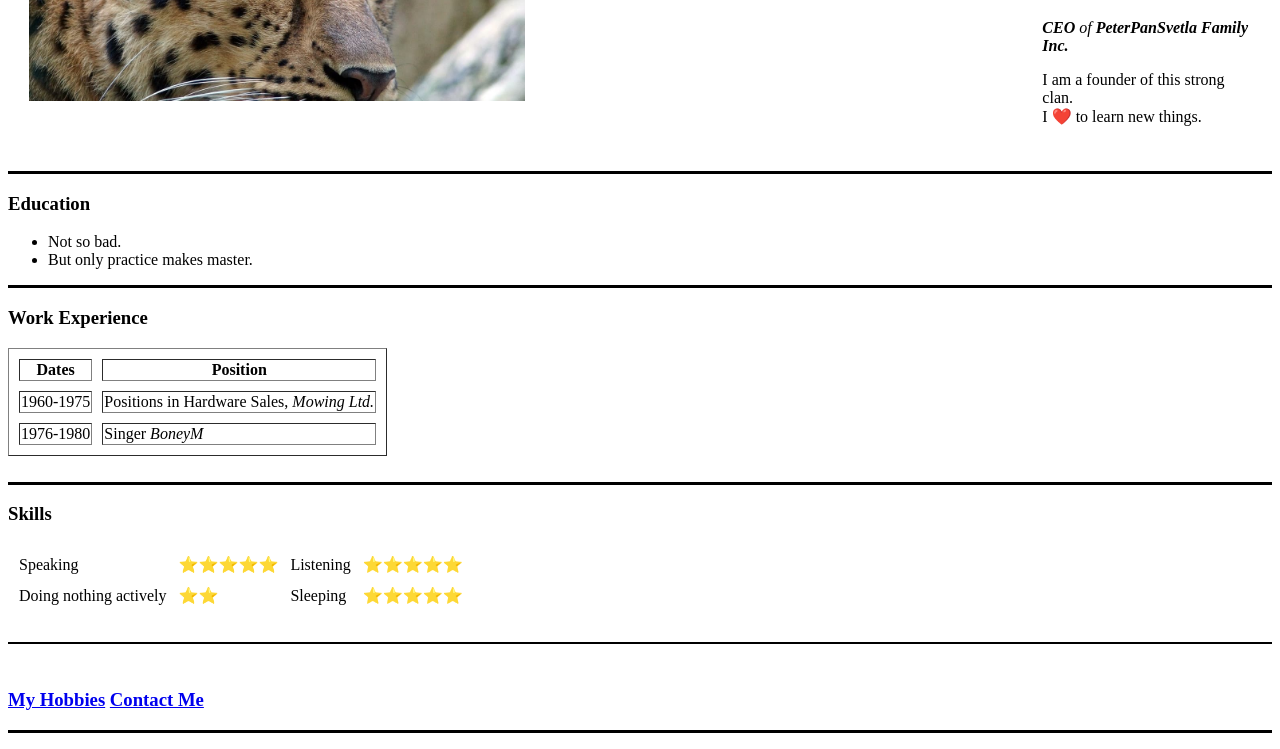
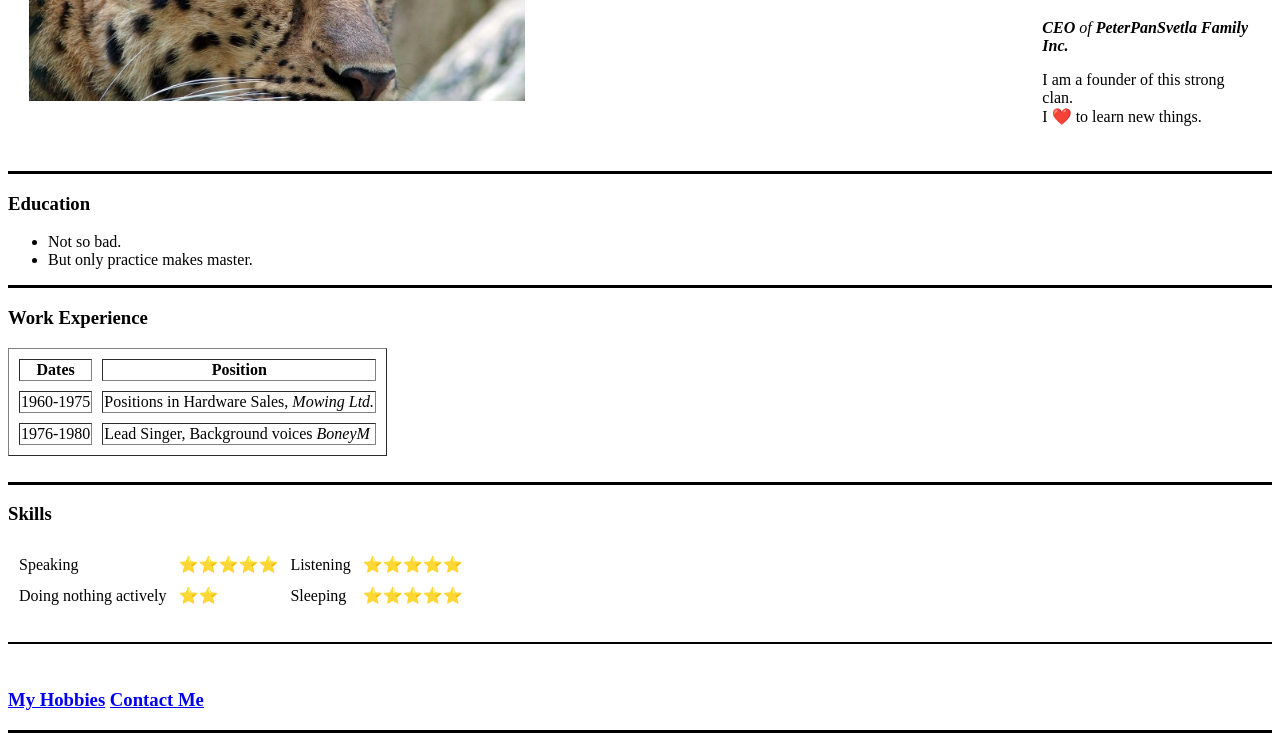
Before and after one commit to PeterPanSvetla/cv_fictional, a plain HTML site: page index.html in a window 1280 px wide. Shown: the part 130-879 px from the top of the page. Drawn offline with Linux system fonts and the light colour scheme.

Commit message:
Text corrections

```diff
--- a/index.html
+++ b/index.html
@@ -45,7 +45,7 @@
       </tr>
       <tr>
         <td>1976-1980</td>
-        <td>Singer <em>BoneyM</em></td>
+        <td>Lead Singer, Background voices <em>BoneyM</em></td>
       </tr>
     </tbody>
   </table>
```
